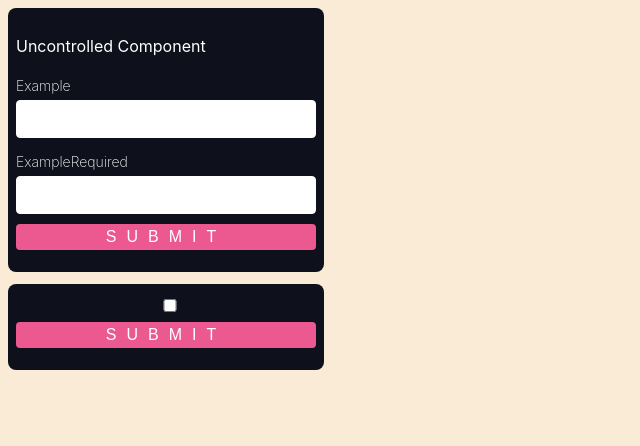
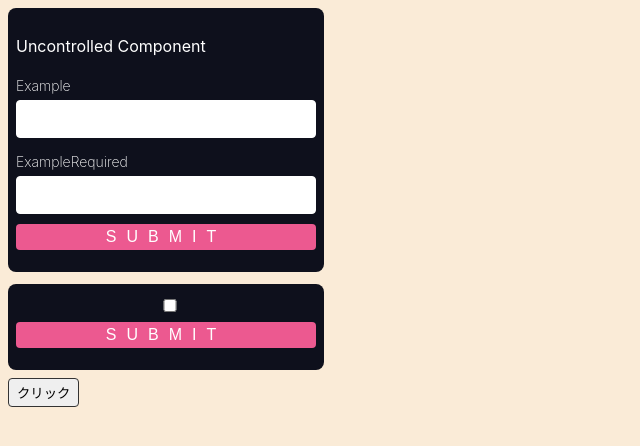
Before and after one commit to sawadyecma/react-form-sample, a React (Vite) app: page / in a window 1280 px wide. Shown: the top 446 px of the page, without its empty margins (0-640 px from the left). Built offline with nearby package versions, Linux system fonts and the light colour scheme.

Commit message:
fix: form-02

```diff
--- a/src/comps/form-02.tsx
+++ b/src/comps/form-02.tsx
@@ -1,20 +1,19 @@
-import { useForm, Controller, type SubmitHandler } from "react-hook-form";
+import { useForm, Controller } from "react-hook-form";
 
 interface IFormInputs {
   isOk: boolean;
 }
 
 export function Form_02() {
-  const { handleSubmit, control, formState, watch } = useForm<IFormInputs>({
+  const { handleSubmit, control, formState } = useForm<IFormInputs>({
     defaultValues: {
       isOk: false,
     },
   });
-  const onSubmit: SubmitHandler<IFormInputs> = (data) => console.log(data);
-  console.log(watch("isOk")); // you can watch individual input by pass the name of the input
 
   return (
-    <form className="form" onSubmit={handleSubmit(onSubmit)}>
+    <div>
+      <form className="form">
         <Controller
           name="isOk"
           control={control}
@@ -28,6 +27,15 @@ export function Form_02() {
         )}
         <input type="submit" />
       </form>
+      <button
+        // form tagの外でもsubmitできる
+        onClick={handleSubmit((data) => {
+          console.log(data);
+        })}
+      >
+        クリック
+      </button>
+    </div>
   );
 }
 
```
Lines whose indentation alone changed are shown as unchanged.
